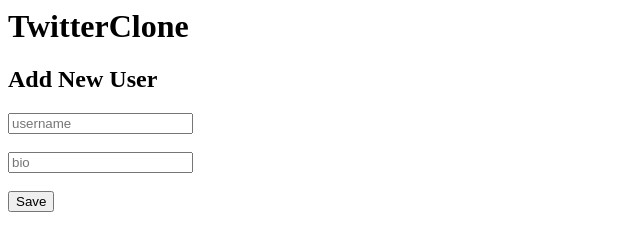
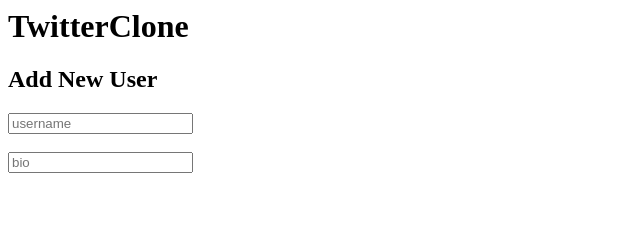
Before and after one commit to akashpandya1/tweeterclone, a website: page user.html in a window 1280 px wide. Shown: the whole page, without its empty margins (0-640 px from the left). Drawn offline with Linux system fonts and the light colour scheme.

Commit message:
test check in
test

```diff
--- a/user.html
+++ b/user.html
@@ -14,8 +14,6 @@
         <input type="text"  placeholder="bio" name="userProfile" id="userProfile" />
         <br/>
         <br/>
-        <input type="button" id="updateUserButton" name="updateUserButton"  value="Save"  />
-
 </body>
 
 </html>
```
